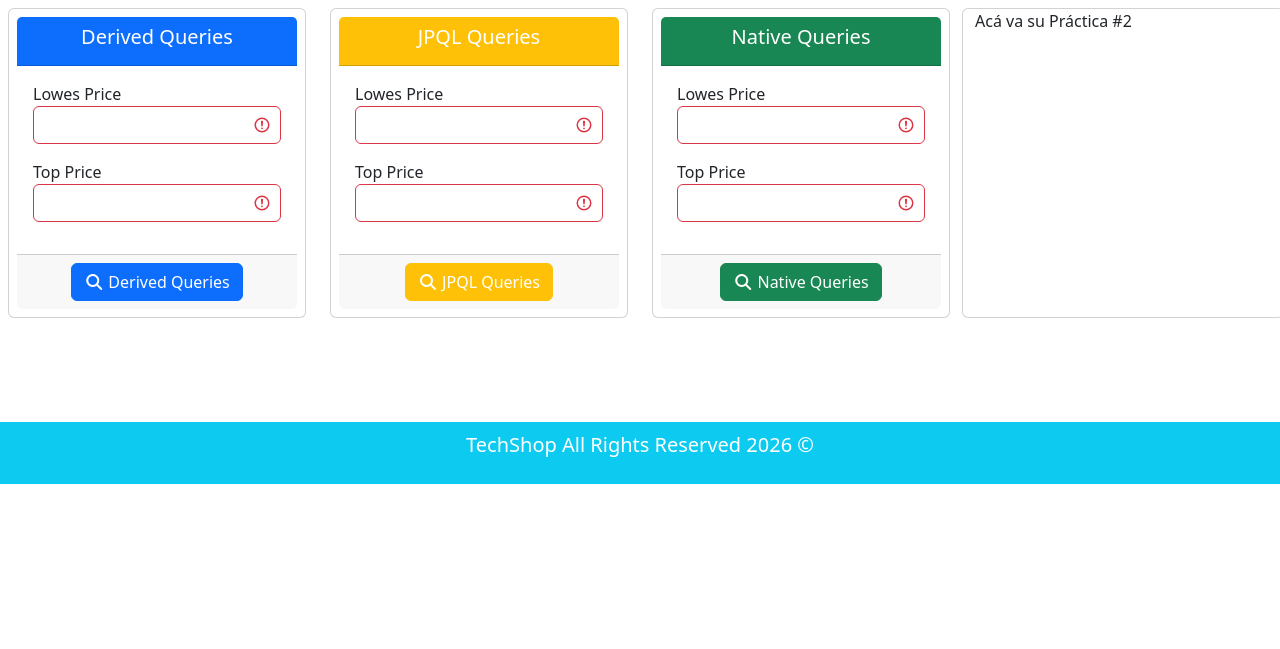
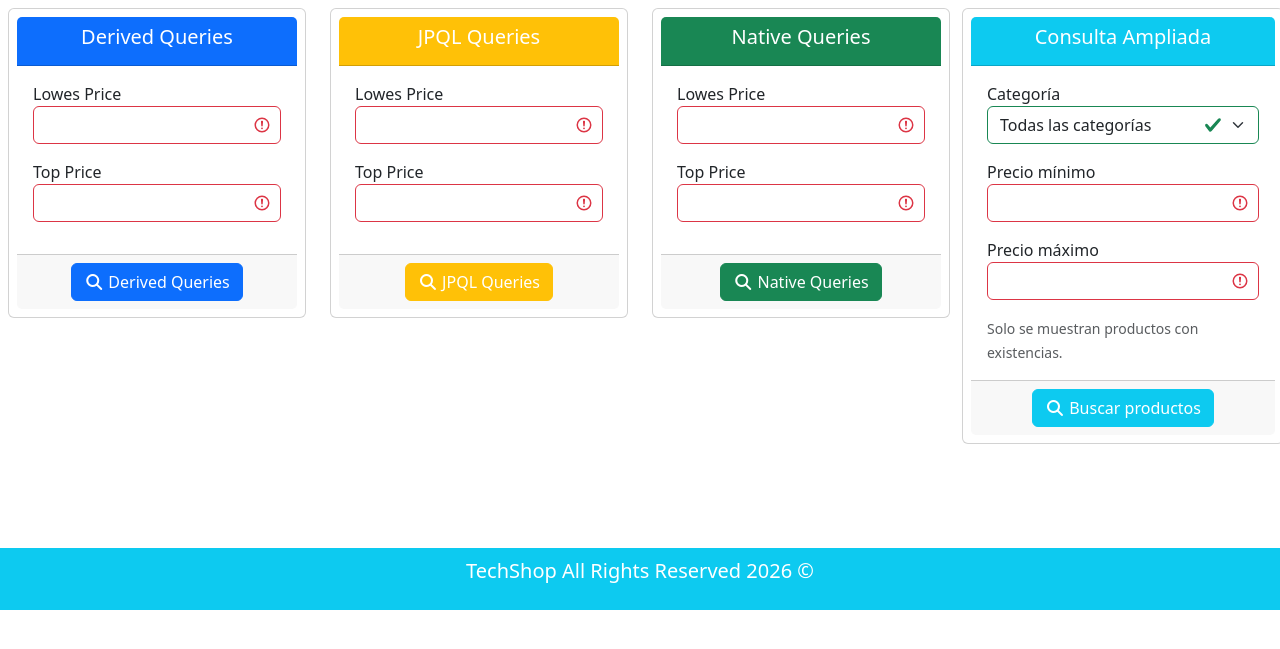
Before and after one commit to BrandonBrenes0315/tienda, a Spring Boot app: page /consultas/listado in a window 1280 px wide. Shown: the part 114-763 px from the top of the page. Run offline with Spring Boot 4, Linux system fonts and the light colour scheme; the visitor is signed in with stand-in values (Sample User, id 1); data that the repository does not hold is empty; some of the project's set-up classes (security, data sources, template engines, error pages and the like) are left out, and stand-ins take their place; some libraries are stand-ins or nearby versions.

Commit message:
Implementación de consulta ampliada - Práctica 2

```diff
--- a/src/main/java/com/tienda/controller/ConsultaController.java
+++ b/src/main/java/com/tienda/controller/ConsultaController.java
@@ -8,21 +8,24 @@ import org.springframework.web.bind.annotation.GetMapping;
 import org.springframework.web.bind.annotation.PostMapping;
 import org.springframework.web.bind.annotation.RequestMapping;
 import org.springframework.web.bind.annotation.RequestParam;
+import com.tienda.service.CategoriaService;
 
 @Controller
 @RequestMapping("/consultas")
 public class ConsultaController {
 
     private final ProductoService productoService;
-
-    public ConsultaController(ProductoService productoService) {
-        this.productoService = productoService;
-    }
+private final CategoriaService categoriaService;
+public ConsultaController(ProductoService productoService, CategoriaService categoriaService) {
+    this.productoService = productoService;
+    this.categoriaService = categoriaService;
+}
 
     @GetMapping("/listado")
     public String listado(Model model) {
         var productos = productoService.getProductos(false);
         model.addAttribute("productos", productos);
+        model.addAttribute("categorias", categoriaService.getCategorias(true));
         return "/consultas/listado";
     }
 
@@ -58,4 +61,21 @@ public class ConsultaController {
         model.addAttribute("precioSup", precioSup);
         return "/consultas/listado";
     }
+
+        @PostMapping("/consultaAmpliada")
+    public String consultaAmpliada(@RequestParam BigDecimal precioInf,
+            @RequestParam BigDecimal precioSup,
+            @RequestParam(required = false) Integer idCategoria,
+            Model model) {
+
+        var productos = productoService.consultaAmpliada(precioInf, precioSup, idCategoria);
+
+        model.addAttribute("productos", productos);
+        model.addAttribute("categorias", categoriaService.getCategorias(true));
+        model.addAttribute("precioInfAmpliada", precioInf);
+        model.addAttribute("precioSupAmpliada", precioSup);
+        model.addAttribute("idCategoriaAmpliada", idCategoria);
+
+        return "/consultas/listado";
+    }
 }
--- a/src/main/java/com/tienda/service/ProductoService.java
+++ b/src/main/java/com/tienda/service/ProductoService.java
@@ -81,5 +81,8 @@ public class ProductoService {
     public List<Producto> consultaSQL(BigDecimal precioInf, BigDecimal precioSup) {
         return productoRepository.consultaSQL(precioInf, precioSup);
     }
-
+    @Transactional(readOnly = true)
+    public List<Producto> consultaAmpliada(BigDecimal precioInf, BigDecimal precioSup, Integer idCategoria) {
+        return productoRepository.consultaAmpliada(precioInf, precioSup, idCategoria);
+    }
 }
--- a/src/main/resources/templates/consultas/fragmentos.html
+++ b/src/main/resources/templates/consultas/fragmentos.html
@@ -67,7 +67,54 @@
             <div th:replace="~{consultas/fragmentos :: formConsulta('primary',#{consultas.derivadas},'/consultas/consultaDerivada')}"/>
             <div th:replace="~{consultas/fragmentos :: formConsulta('warning',#{consultas.jpql},'/consultas/consultaJPQL')}"/>
             <div th:replace="~{consultas/fragmentos :: formConsulta('success',#{consultas.sql},'/consultas/consultaSQL')}"/>
-            <div class='card'><p>Acá va su Práctica #2</p></div>
+
+<!-- Pract2 -->
+
+<div class="card p-2">
+    <form method="post" th:action="@{/consultas/consultaAmpliada}" class="was-validated">
+        <div class="card-header text-center text-white bg-info">
+            <h5>Consulta Ampliada</h5>
+        </div>
+
+        <div class="card-body">
+            <div class="mb-3">
+                <label for="idCategoriaAmpliada">Categoría</label>
+                <select id="idCategoriaAmpliada" name="idCategoria" class="form-select">
+                    <option value="">Todas las categorías</option>
+                    <option th:each="c : ${categorias}"
+                            th:value="${c.idCategoria}"
+                            th:text="${c.descripcion}"
+                            th:selected="${idCategoriaAmpliada != null and idCategoriaAmpliada == c.idCategoria}">
+                    </option>
+                </select>
+            </div>
+
+            <div class="mb-3">
+                <label for="precioInfAmpliada">Precio mínimo</label>
+                <input id="precioInfAmpliada" type="number" name="precioInf"
+                       th:value="${precioInfAmpliada}" class="form-control"
+                       min="0" step="0.01" required/>
+            </div>
+
+            <div class="mb-3">
+                <label for="precioSupAmpliada">Precio máximo</label>
+                <input id="precioSupAmpliada" type="number" name="precioSup"
+                       th:value="${precioSupAmpliada}" class="form-control"
+                       min="0" step="0.01" required/>
+            </div>
+
+            <small class="text-muted">
+                Solo se muestran productos con existencias.
+            </small>
+        </div>
+
+        <div class="card-footer text-center">
+            <button type="submit" class="btn btn-info text-white">
+                <i class="fa-solid fa-magnifying-glass"></i> Buscar productos
+            </button>
+        </div>
+    </form>
+</div>
         </section>
 
         <div th:fragment='formConsulta(colorForm, textoForm, urlForm)'>
```
Also changed, not shown: src/main/java/com/tienda/repository/ProductoRepository.java (+15 -3 lines).
